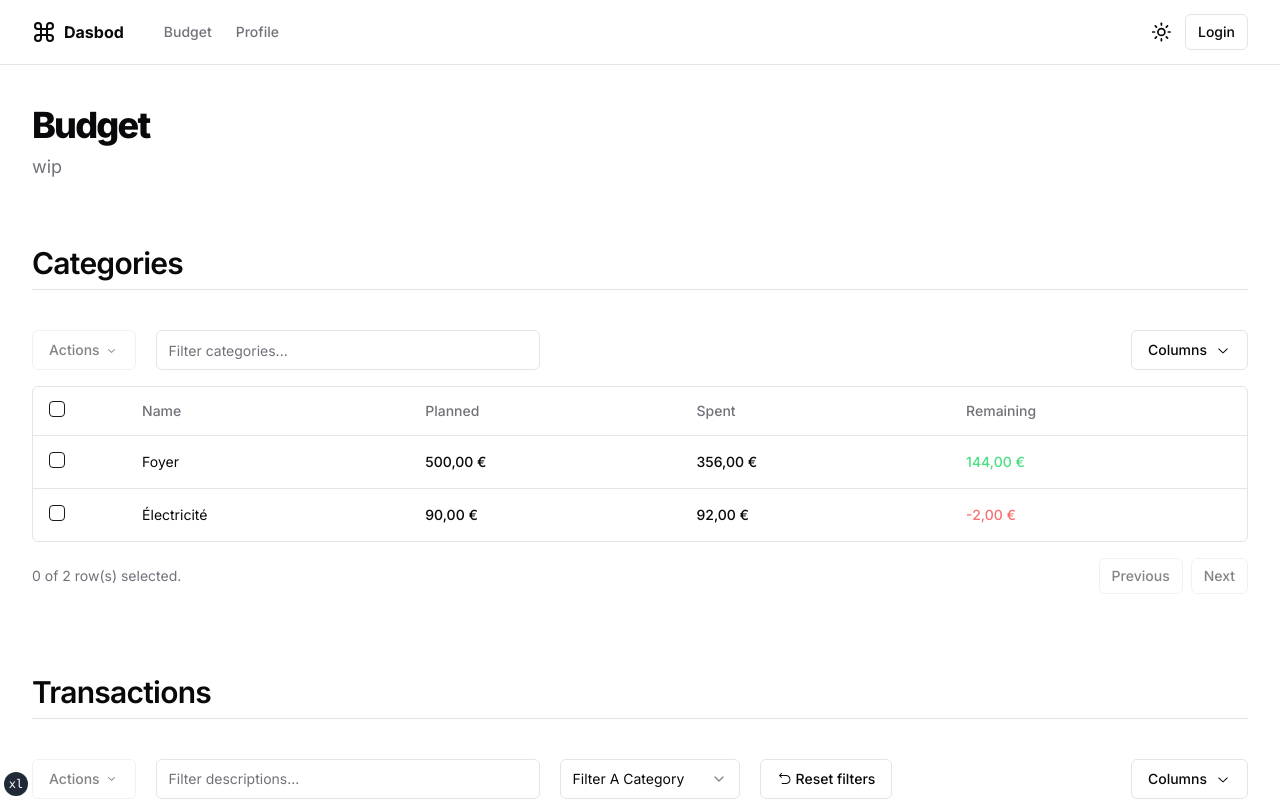
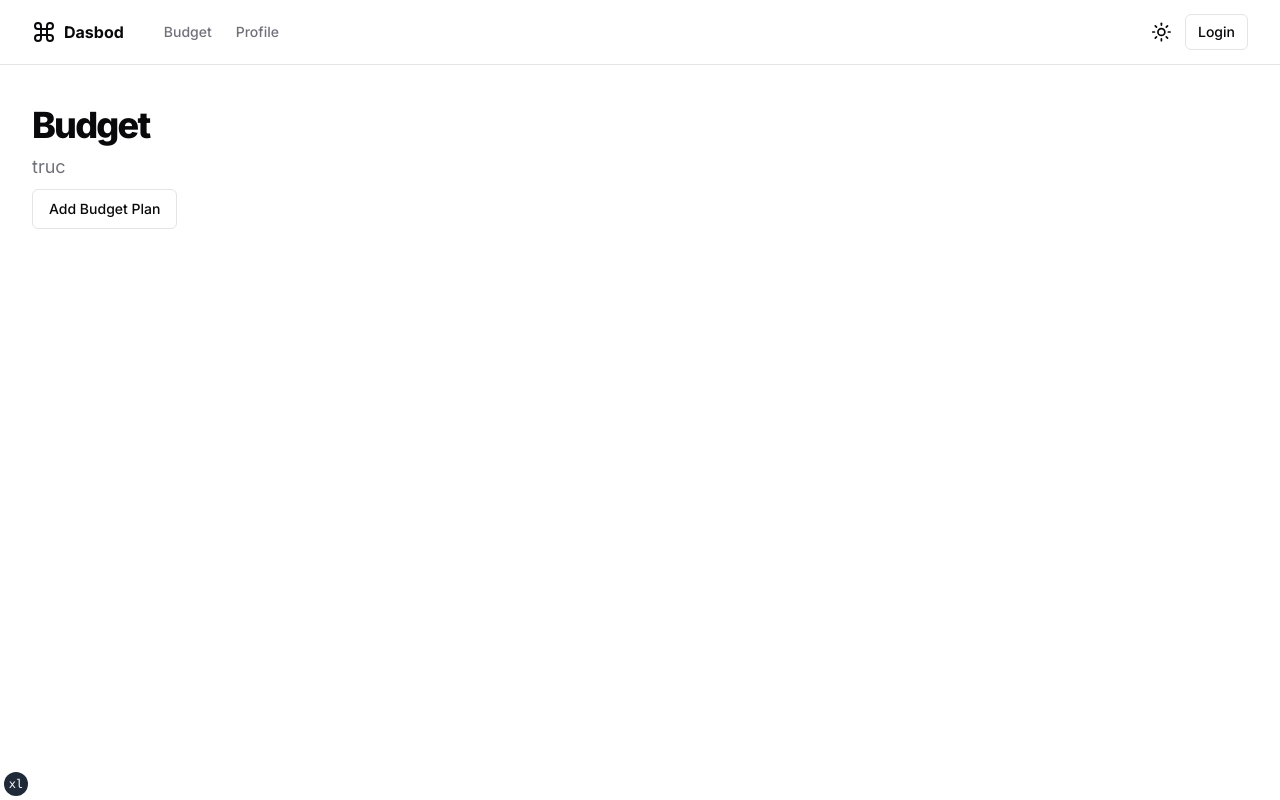
Before and after one commit to lilgallon/budgetin, a Next.js app in the folder dasbod-front/: page /budget in a window 1280 px wide. Shown: the top 800 px of the page. Built offline with nearby package versions, Linux system fonts and the light colour scheme.

Commit message:
front(budget) #4: use dialogs in budget view

```diff
--- a/dasbod-front/app/budget/page.tsx
+++ b/dasbod-front/app/budget/page.tsx
@@ -1,30 +1,28 @@
 "use client"
 
-import React from "react"
+import React, { useState } from "react"
 
-import { CategoriesTable } from "@/components/business/budget/categories-table"
-import { TransactionsTable } from "@/components/business/budget/transactions-table"
+import { Reference } from "@/lib/data/common"
+import { BudgetPlanContent } from "@/components/business/budget/content/budget-plan-content"
+import { BudgetPlanSelectContent } from "@/components/business/budget/content/budget-plan-select-content"
 
 export default function BudgetPage() {
+  const [budgetPlanRef, setBudgetPlanRef] = useState<Reference>()
+
   return (
     <section className="container grid items-center gap-6 pb-8 pt-6 md:py-10">
       <div className="flex max-w-[980px] flex-col items-start gap-2">
         <h1 className="text-3xl font-extrabold leading-tight tracking-tighter md:text-4xl">
           Budget
         </h1>
-        <p className="max-w-[700px] text-lg text-muted-foreground">wip</p>
+        <p className="max-w-[700px] text-lg text-muted-foreground">truc</p>
+
+        {budgetPlanRef ? (
+          <BudgetPlanContent budgetPlanRef={budgetPlanRef}></BudgetPlanContent>
+        ) : (
+          <BudgetPlanSelectContent></BudgetPlanSelectContent>
+        )}
       </div>
-
-      <h2 className="mt-10 scroll-m-20 border-b pb-2 text-3xl font-semibold tracking-tight transition-colors first:mt-0">
-        Categories
-      </h2>
-
-      <CategoriesTable></CategoriesTable>
-
-      <h2 className="mt-10 scroll-m-20 border-b pb-2 text-3xl font-semibold tracking-tight transition-colors first:mt-0">
-        Transactions
-      </h2>
-      <TransactionsTable></TransactionsTable>
     </section>
   )
 }
--- a/dasbod-front/components/business/budget/categories-overview.tsx
+++ b/dasbod-front/components/business/budget/budget-categories-overview.tsx
@@ -22,7 +22,7 @@ const data = [
   },
 ]
 
-export function CategoriesOverview() {
+export function BudgetCategoriesOverview() {
   return (
     <ResponsiveContainer width="100%" height={350}>
       <BarChart
--- a/dasbod-front/components/business/budget/categories-table.tsx
+++ b/dasbod-front/components/business/budget/budget-categories-table.tsx
@@ -123,7 +123,7 @@ const columns: ColumnDef<BudgetCategoryDto>[] = [
   },
 ]
 
-export function CategoriesTable() {
+export function BudgetCategoriesTable() {
   const [sorting, setSorting] = React.useState<SortingState>([])
   const [columnFilters, setColumnFilters] = React.useState<ColumnFiltersState>(
     []
--- a/dasbod-front/components/business/budget/transactions-table.tsx
+++ b/dasbod-front/components/business/budget/budget-transactions-table.tsx
@@ -284,7 +284,7 @@ export const columns: ColumnDef<BudgetTransactionDto>[] = [
   },
 ]
 
-export function TransactionsTable() {
+export function BudgetTransactionsTable() {
   const [sorting, setSorting] = React.useState<SortingState>([])
   const [columnFilters, setColumnFilters] = React.useState<ColumnFiltersState>(
     []
```
